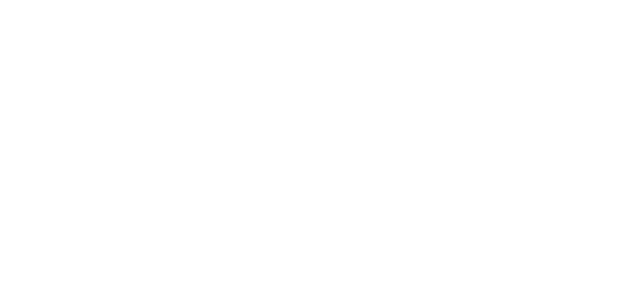
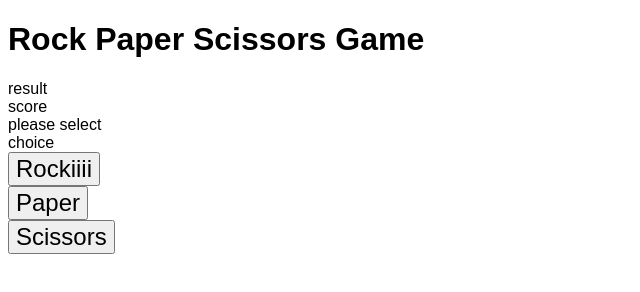
Before and after one commit to fdemirciler/Rock-Paper-Scissors-with-UI, a plain HTML site: page index.html in a window 1280 px wide. Shown: the whole page, without its empty margins (0-640 px from the left). Drawn offline with Linux system fonts and the light colour scheme.

Commit message:
Files updated

```diff
--- a/index.html
+++ b/index.html
@@ -1,13 +1,42 @@
 <!DOCTYPE html>
 <html lang="en">
+
 <head>
     <meta charset="UTF-8">
     <meta http-equiv="X-UA-Compatible" content="IE=edge">
     <meta name="viewport" content="width=device-width, initial-scale=1.0">
-    <title>Document</title>
+    <title>Rock Paper Scissors</title>
     <script src="script.js"></script>
+    <link rel="stylesheet" href="style.css">
 </head>
+
 <body>
+    <header>
+
+        <h1>Rock Paper Scissors Game</h1>
+
+    </header>
+
+    <div class="result">result</div>
+
+    <div class='ctn-score'>score
+
+        <div id="score-user"></div>
+        <div id="score"></div>
+        <div id="score-robot"></div>
+
+    </div>
+
+    <div class="selection">please select</div>
+
+    <div class='choice'>choice
+
+        <button onclick=userPlay() id="choice">Rockiiii</button>
+        <button onclick=userPlay() id="choice">Paper</button>
+        <button onclick=userPlay() id="choice">Scissors</button>
+
+    </div>
 
 </body>
+
 </html>
--- a/script.js
+++ b/script.js
@@ -4,6 +4,14 @@ function computerPlay() {
 
     return a[Math.floor(Math.random() * a.length)]
 
+}
+
+function userPlay() {
+
+    let btnSelect = document.querySelectorAll('.choice');
+    btnSelect.forEach(element => {
+        element.addEventListener('click', console.log(element.textContent))
+    });
 }
 
 function toCapitalize(word) {
--- /dev/null
+++ b/style.css
@@ -0,0 +1,11 @@
+body {
+font-family: sans-serif;
+
+}
+
+.choice #choice  {
+    font-size: x-large;
+    display: flex;
+    align-content: space-between;
+    justify-content: space-between;
+}
```
